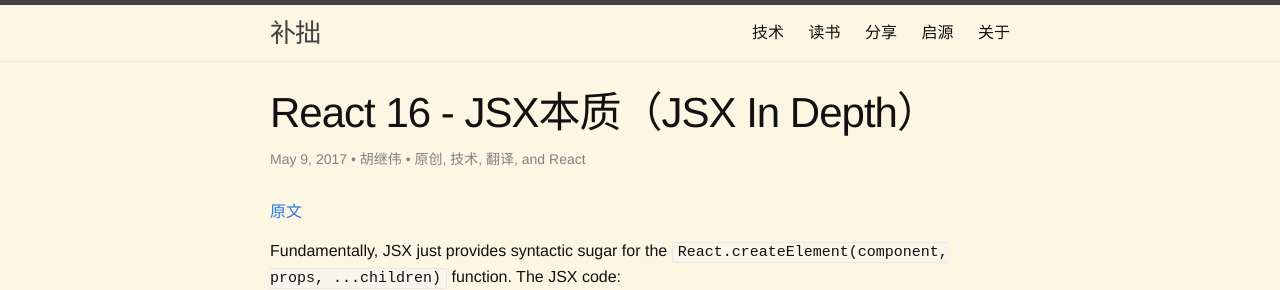
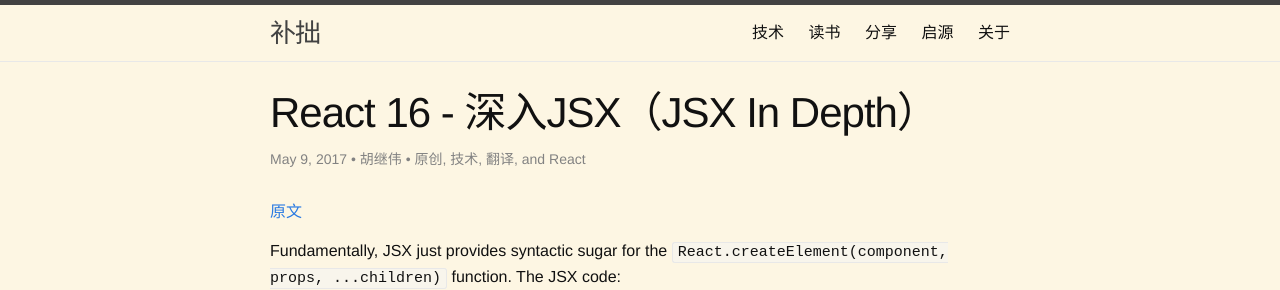
Before and after one commit to testudy/testudy.github.io, a Jekyll site: the page built from tech/_posts/2017-05-09-react-17-jsx-in-depth.md, in a window 1280 px wide and 900 px high. Shown: the top 290 px of the window. Built offline with Jekyll 4.4.1, drawn with Linux system fonts in a browser that asks for light colours; comment, search, counter and statistics services are not loaded.

Commit message:
修改标题

```diff
--- a/tech/_posts/2017-05-09-react-17-jsx-in-depth.md
+++ b/tech/_posts/2017-05-09-react-17-jsx-in-depth.md
@@ -1,6 +1,6 @@
 ---
 layout: post
-title: React 16 - JSX本质（JSX In Depth）
+title: React 16 - 深入JSX（JSX In Depth）
 tags: 原创 技术 翻译 React
 ---
 
```
